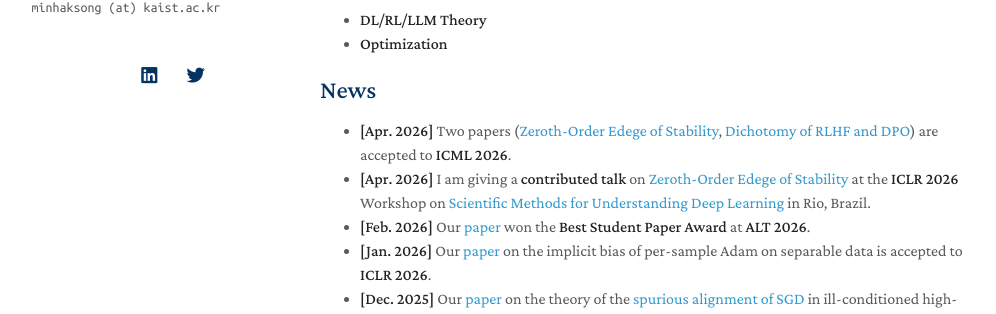
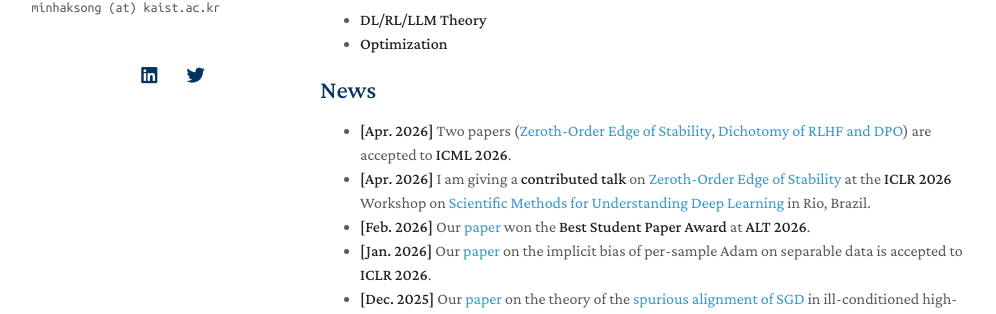
Before and after one commit to songminhak/songminhak.github.io, a Jekyll site: the page built from index.md, in a window 1280 px wide and 900 px high. Shown: the part 351-665 px from the top of the window, without its empty margins (150-1146 px from the left). Built offline with Jekyll 4.4.1, drawn with Linux system fonts in a browser that asks for light colours; nearby versions of some CDN libraries; a style sheet for code colours, icons or effects is not loaded; our own code applies the rules of GitHub Pages for plain Markdown files.

Commit message:
typo fix

```diff
--- a/index.md
+++ b/index.md
@@ -15,8 +15,8 @@ My research interests broadly span the foundations of deep learning, with the go
 
 ## News
 
-- **[Apr. 2026]** Two papers ([Zeroth-Order Edege of Stability](https://arxiv.org/abs/2604.14669), [Dichotomy of RLHF and DPO](https://arxiv.org/abs/2505.19770)) are accepted to **ICML 2026**.
-- **[Apr. 2026]** I am giving a **contributed talk** on [Zeroth-Order Edege of Stability](https://arxiv.org/abs/2604.14669) at the **ICLR 2026** Workshop on [Scientific Methods for Understanding Deep Learning](https://scienceofdlworkshop.github.io/2026/) in Rio, Brazil.
+- **[Apr. 2026]** Two papers ([Zeroth-Order Edge of Stability](https://arxiv.org/abs/2604.14669), [Dichotomy of RLHF and DPO](https://arxiv.org/abs/2505.19770)) are accepted to **ICML 2026**.
+- **[Apr. 2026]** I am giving a **contributed talk** on [Zeroth-Order Edge of Stability](https://arxiv.org/abs/2604.14669) at the **ICLR 2026** Workshop on [Scientific Methods for Understanding Deep Learning](https://scienceofdlworkshop.github.io/2026/) in Rio, Brazil.
 - **[Feb. 2026]** Our [paper](https://arxiv.org/abs/2601.11789) won the **Best Student Paper Award** at **ALT 2026**.
 - **[Jan. 2026]** Our [paper](https://arxiv.org/abs/2510.26303) on the implicit bias of per-sample Adam on separable data is accepted to **ICLR 2026**.
 - **[Dec. 2025]** Our [paper](https://arxiv.org/abs/2601.11789) on the theory of the [spurious alignment of SGD](https://arxiv.org/abs/2405.16002) in ill-conditioned high-dimensional quadratics is accepted to **ALT 2026**.
```
